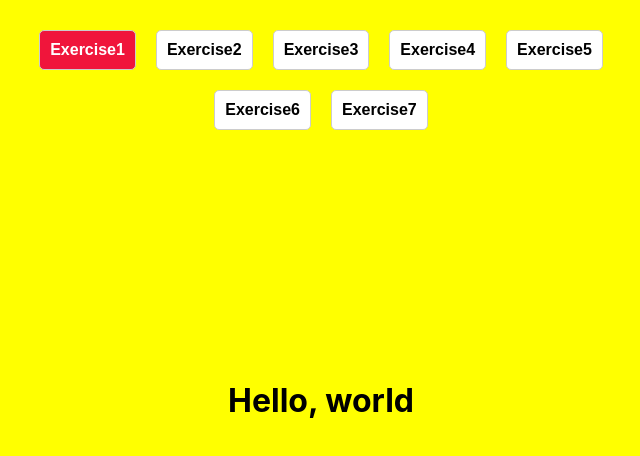
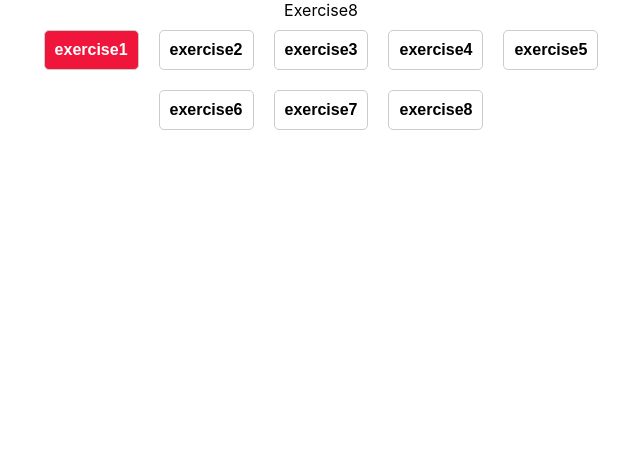
Before and after one commit to nhlong1512/longnguyen-np, a React (Create React App) app: page /exercise8 in a window 1280 px wide. Shown: the top 456 px of the page, without its empty margins (319-959 px from the left). Built offline with nearby package versions, Linux system fonts and the light colour scheme.

Commit message:
Apply React-router-dom and Mui

```diff
--- a/public/index.html
+++ b/public/index.html
@@ -10,6 +10,15 @@
       content="Web site created using create-react-app"
     />
     <link rel="apple-touch-icon" href="%PUBLIC_URL%/logo192.png" />
+    <link
+      rel="stylesheet"
+      href="https://fonts.googleapis.com/css?family=Roboto:300,400,500,700&display=swap"
+    />
+    <link
+      rel="stylesheet"
+      href="https://fonts.googleapis.com/css?family=Roboto:300,400,500,700&display=swap"
+    />
+
     <!--
       manifest.json provides metadata used when your web app is installed on a
       user's mobile device or desktop. See https://developers.google.com/web/fundamentals/web-app-manifest/
--- a/src/App.tsx
+++ b/src/App.tsx
@@ -1,4 +1,5 @@
 import React, { useState } from "react";
+import { Link, Route, Routes } from "react-router-dom";
 import "./App.css";
 import Exercise1 from "./components/Exercise1";
 import Exercise2 from "./components/Exercise2";
@@ -7,66 +8,67 @@ import Exercise4 from "./components/Exercise4";
 import Exercise5 from "./components/Exercise5";
 import Exercise6 from "./components/Exercise6";
 import Exercise7 from "./components/Exercise7";
+import Exercise8 from "./components/Exercise8";
 
 function App() {
-  const [activeTab, setActiveTab] = useState<string>("Exercise1");
+  const [activeTab, setActiveTab] = useState<string>("exercise1");
   const [tabList, setTabLsit] = useState<string[]>([
-    "Exercise1",
-    "Exercise2",
-    "Exercise3",
-    "Exercise4",
-    "Exercise5",
-    "Exercise6",
-    "Exercise7",
+    "exercise1",
+    "exercise2",
+    "exercise3",
+    "exercise4",
+    "exercise5",
+    "exercise6",
+    "exercise7",
+    "exercise8",
   ]);
 
   const handleTabClick = (tab: string) => {
     setActiveTab(tab);
   };
-
-  const renderComponent = () => {
-    switch (activeTab) {
-      case "Exercise1":
-        return <Exercise1 />;
-      case "Exercise2":
-        return <Exercise2 />;
-      case "Exercise3":
-        return <Exercise3 />;
-      case "Exercise4":
-        return <Exercise4 />;
-      case "Exercise5":
-        return <Exercise5 />;
-      case "Exercise6":
-        return <Exercise6 />;
-      case "Exercise7":
-        return <Exercise7 />;
-      default:
-        return null;
-    }
-  };
   return (
-    <div className="App" style={{position:'relative'}}>
-      <div style={{position: 'absolute', top: '20px', left:'50%', transform: 'translateX(-50%)' }}>
+    <div className="App" style={{ position: "relative" }}>
+      <div
+        style={{
+          position: "absolute",
+          top: "20px",
+          left: "50%",
+          transform: "translateX(-50%)",
+        }}
+      >
         {tabList.map((tab) => (
+          <Link to={`/${tab}`}>
             <button
               onClick={() => handleTabClick(tab)}
               style={{
                 padding: "10px",
                 fontSize: "16px",
-              fontWeight:'700',
+                fontWeight: "700",
                 borderRadius: "5px",
                 border: "1px solid #ccc",
                 margin: "10px",
                 cursor: "pointer",
                 backgroundColor: activeTab === tab ? "#f0153b" : "#fff",
-              color:activeTab === tab ? "#fff" : '#000',
+                color: activeTab === tab ? "#fff" : "#000",
               }}
             >
               {tab}
             </button>
+          </Link>
         ))}
       </div>
-      {renderComponent()}
+      {/* {renderComponent()} */}
+      <Routes>
+        <Route path="/" element={<Exercise1 />} />
+        <Route path="/exercise1" element={<Exercise1 />} />
+        <Route path="/exercise2" element={<Exercise2 />} />
+        <Route path="/exercise3" element={<Exercise3 />} />
+        <Route path="/exercise4" element={<Exercise4 />} />
+        <Route path="/exercise5" element={<Exercise5 />} />
+        <Route path="/exercise6" element={<Exercise6 />} />
+        <Route path="/exercise7" element={<Exercise7 />} />
+        <Route path="/exercise8" element={<Exercise8 />} />
+      </Routes>
     </div>
   );
 }
--- /dev/null
+++ b/src/components/Exercise8.tsx
@@ -0,0 +1,9 @@
+import React from 'react'
+
+const Exercise8 = () => {
+  return (
+    <div>Exercise8</div>
+  )
+}
+
+export default Exercise8
--- a/src/index.tsx
+++ b/src/index.tsx
@@ -2,12 +2,13 @@ import React from 'react';
 import ReactDOM from 'react-dom/client';
 import './index.css';
 import App from './App';
+import { BrowserRouter } from "react-router-dom";
 
 const root = ReactDOM.createRoot(
   document.getElementById('root') as HTMLElement
 );
 root.render(
-  <React.StrictMode>
+  <BrowserRouter>
     <App />
-  </React.StrictMode>
+  </BrowserRouter>
 );
```
Also changed, not shown: package.json (+8 -0 lines), 1 other file (tests, documents, lock files or other folders). Lines whose indentation alone changed are shown as unchanged.
